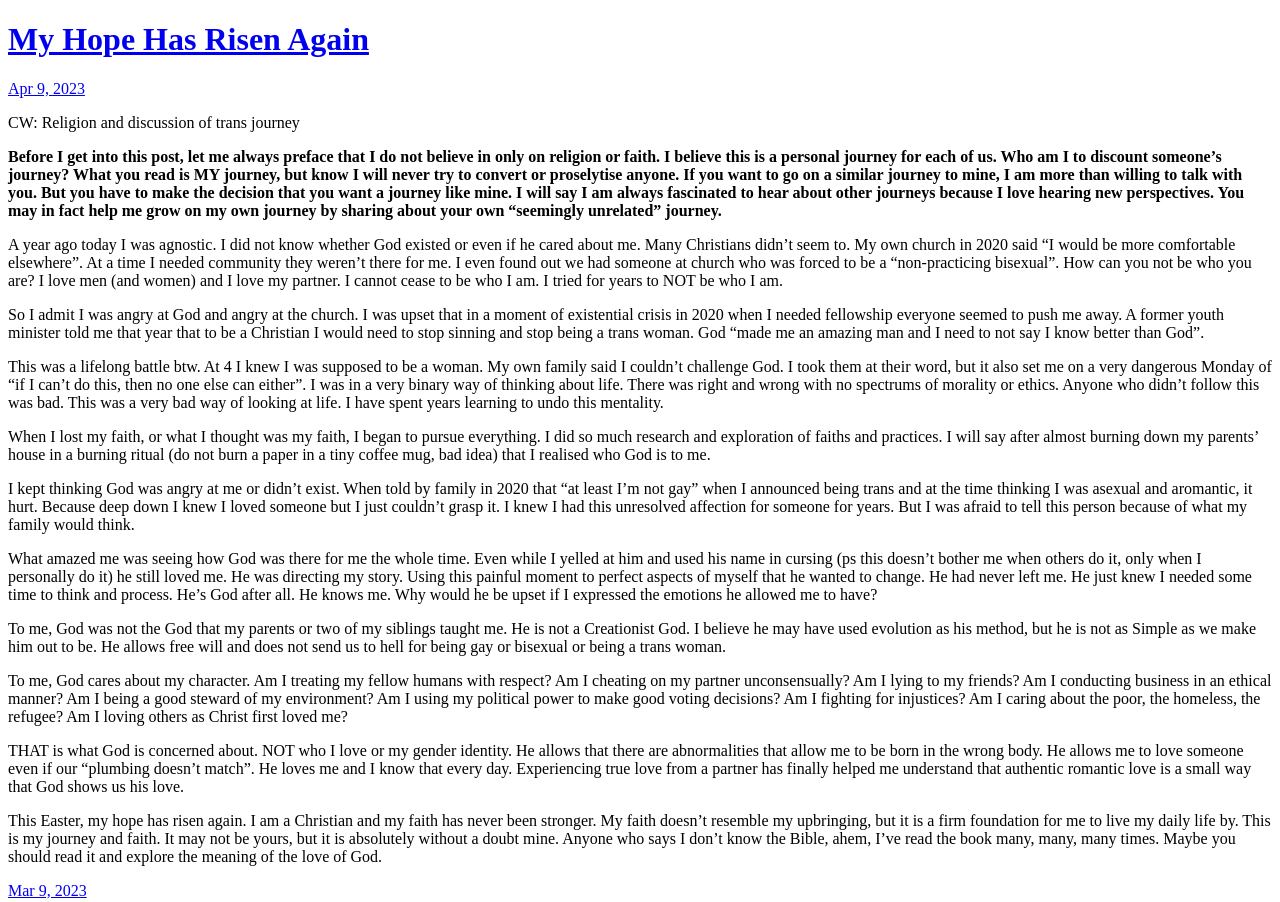
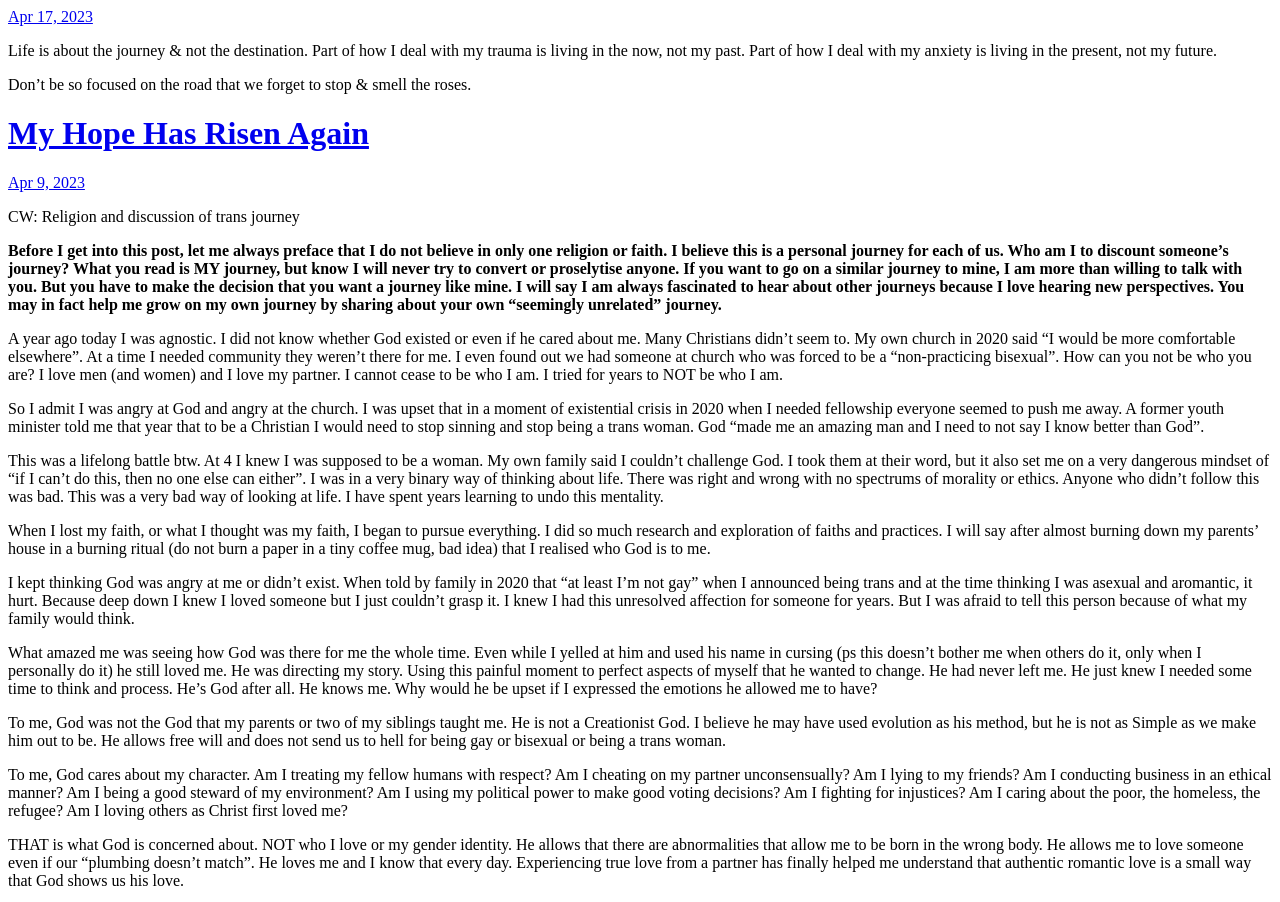
Before and after one commit to OneJaeAtATime/onejaeatatime.github.io, a plain HTML site: page index.html in a window 1280 px wide. Shown: the top 902 px of the page. Drawn offline with Linux system fonts and the light colour scheme.

Commit message:
Archiving from Micro.blog.

```diff
--- a/index.html
+++ b/index.html
@@ -24,6 +24,18 @@
 
 	  <div class="h-entry">
 
+
+		<a href="https://onejaeatatime.com/2023/04/17/life-is-about.html" class="u-url"><time class="dt-published" datetime="2023-04-17 17:26:57 -0500">Apr 17, 2023</time></a>
+
+		<div class="e-content">
+			 <p>Life is about the journey &amp; not the destination. Part of how I deal with my trauma is living in the now, not my past. Part of how I deal with my anxiety is living in the present, not my future.</p>
+<p>Don’t be so focused on the road that we forget to stop &amp; smell the roses.</p>
+
+		</div>
+	  </div>
+
+	  <div class="h-entry">
+
 			<h1><a href="https://onejaeatatime.com/2023/04/09/my-hope-has.html">My Hope Has Risen Again</a></h1>
 
 
@@ -31,10 +43,10 @@
 
 		<div class="e-content">
 			 <p>CW: Religion and discussion of trans journey</p>
-<p><strong>Before I get into this post, let me always preface that I do not believe in only on religion or faith. I believe this is a personal journey for each of us. Who am I to discount someone’s journey? What you read is MY journey, but know I will never try to convert or proselytise anyone. If you want to go on a similar journey to mine, I am more than willing to talk with you. But you have to make the decision that you want a journey like mine. I will say I am always fascinated to hear about other journeys because I love hearing new perspectives. You may in fact help me grow on my own journey by sharing about your own “seemingly unrelated” journey.</strong></p>
+<p><strong>Before I get into this post, let me always preface that I do not believe in only one religion or faith. I believe this is a personal journey for each of us. Who am I to discount someone’s journey? What you read is MY journey, but know I will never try to convert or proselytise anyone. If you want to go on a similar journey to mine, I am more than willing to talk with you. But you have to make the decision that you want a journey like mine. I will say I am always fascinated to hear about other journeys because I love hearing new perspectives. You may in fact help me grow on my own journey by sharing about your own “seemingly unrelated” journey.</strong></p>
 <p>A year ago today I was agnostic. I did not know whether God existed or even if he cared about me. Many Christians didn’t seem to. My own church in 2020 said “I would be more comfortable elsewhere”. At a time I needed community they weren’t there for me. I even found out we had someone at church who was forced to be a “non-practicing bisexual”. How can you not be who you are? I love men (and women) and I love my partner. I cannot cease to be who I am. I tried for years to NOT be who I am.</p>
 <p>So I admit I was angry at God and angry at the church. I was upset that in a moment of existential crisis in 2020 when I needed fellowship everyone seemed to push me away. A former youth minister told me that year that to be a Christian I would need to stop sinning and stop being a trans woman. God “made me an amazing man and I need to not say I know better than God”.</p>
-<p>This was a lifelong battle btw. At 4 I knew I was supposed to be a woman. My own family said I couldn’t challenge God. I took them at their word, but it also set me on a very dangerous Monday of “if I can’t do this, then no one else can either”. I was in a very binary way of thinking about life. There was right and wrong with no spectrums of morality or ethics. Anyone who didn’t follow this was bad. This was a very bad way of looking at life. I have spent years learning to undo this mentality.</p>
+<p>This was a lifelong battle btw. At 4 I knew I was supposed to be a woman. My own family said I couldn’t challenge God. I took them at their word, but it also set me on a very dangerous mindset of “if I can’t do this, then no one else can either”. I was in a very binary way of thinking about life. There was right and wrong with no spectrums of morality or ethics. Anyone who didn’t follow this was bad. This was a very bad way of looking at life. I have spent years learning to undo this mentality.</p>
 <p>When I lost my faith, or what I thought was my faith, I began to pursue everything. I did so much research and exploration of faiths and practices. I will say after almost burning down my parents’ house in a burning ritual (do not burn a paper in a tiny coffee mug, bad idea) that I realised who God is to me.</p>
 <p>I kept thinking God was angry at me or didn’t exist. When told by family in 2020 that “at least I’m not gay” when I announced being trans and at the time thinking I was asexual and aromantic, it hurt. Because deep down I knew I loved someone but I just couldn’t grasp it. I knew I had this unresolved affection for someone for years. But I was afraid to tell this person because of what my family would think.</p>
 <p>What amazed me was seeing how God was there for me the whole time. Even while I yelled at him and used his name in cursing (ps this doesn’t bother me when others do it, only when I personally do it) he still loved me. He was directing my story. Using this painful moment to perfect aspects of myself that he wanted to change. He had never left me. He just knew I needed some time to think and process. He’s God after all. He knows me. Why would he be upset if I expressed the emotions he allowed me to have?</p>
```
